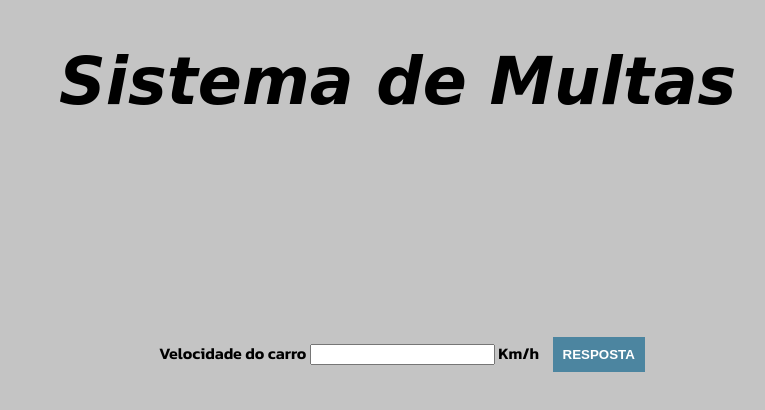
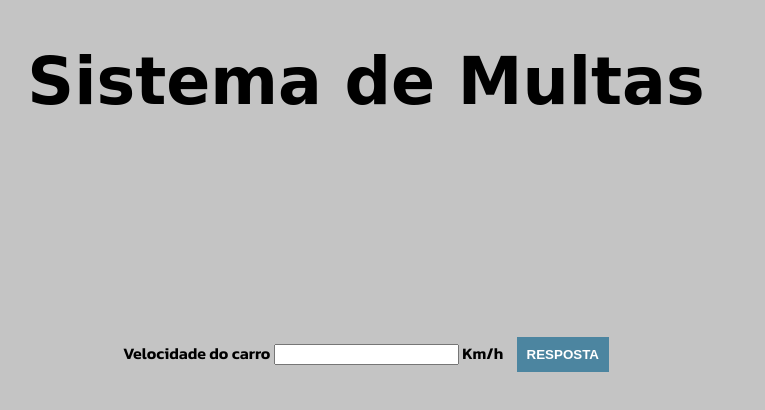
Before and after one commit to estevaoguerra19/Projeto-Final-de-Semestre, a plain HTML site: page index.html in a window 1280 px wide. Shown: the whole page, without its empty margins (274-1039 px from the left). Drawn offline with Linux system fonts and the light colour scheme; a web font is replaced by a local one.

Commit message:
mudanças no css

```diff
--- a/style.css
+++ b/style.css
@@ -4,14 +4,13 @@ body {
 
 h1 {
     font-family: 'Chelsea Market', cursive;
-    font-style: italic;
     font-size: 65px;
-    margin-left: 325px;
+    text-align: center;
 }
 
 .input-phrase {
     font-family: 'Kanit', sans-serif;
-    margin-left: 425px;
+    text-align: center;
 }
 
 #button {
```
